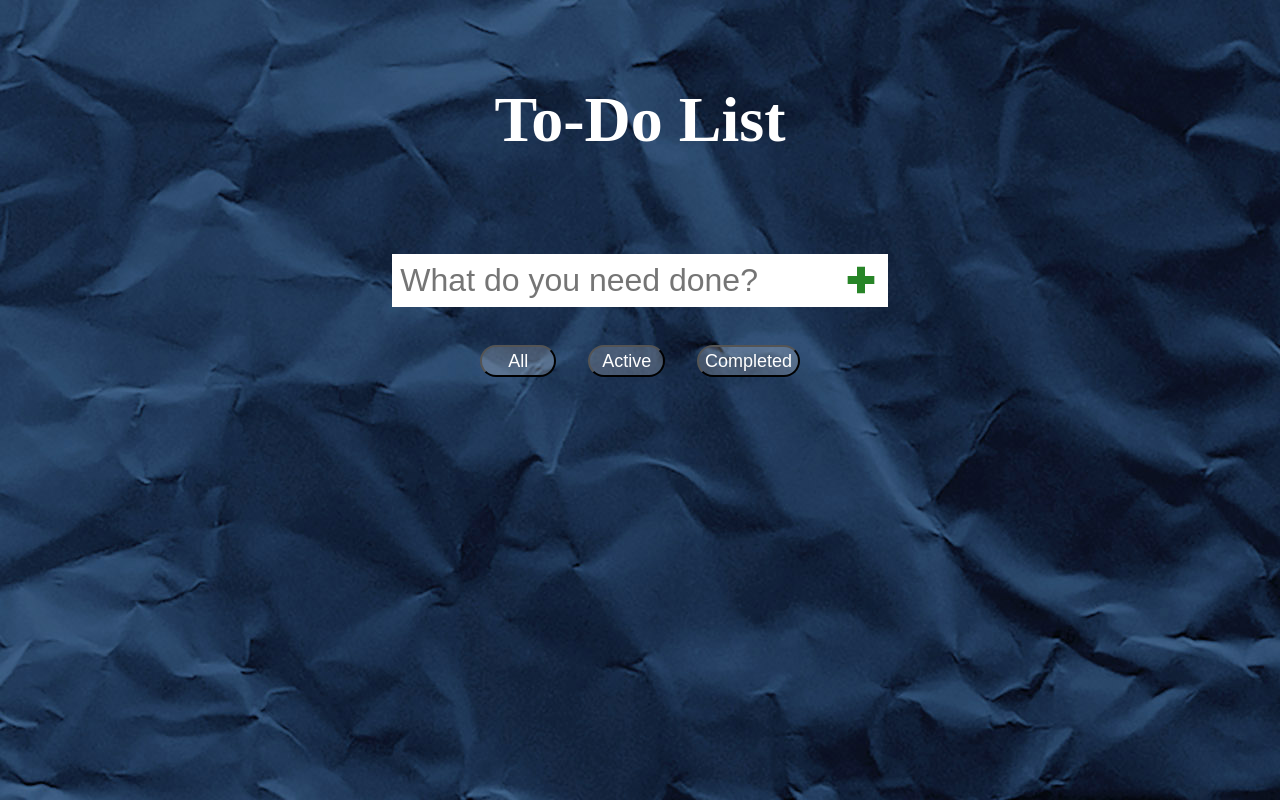
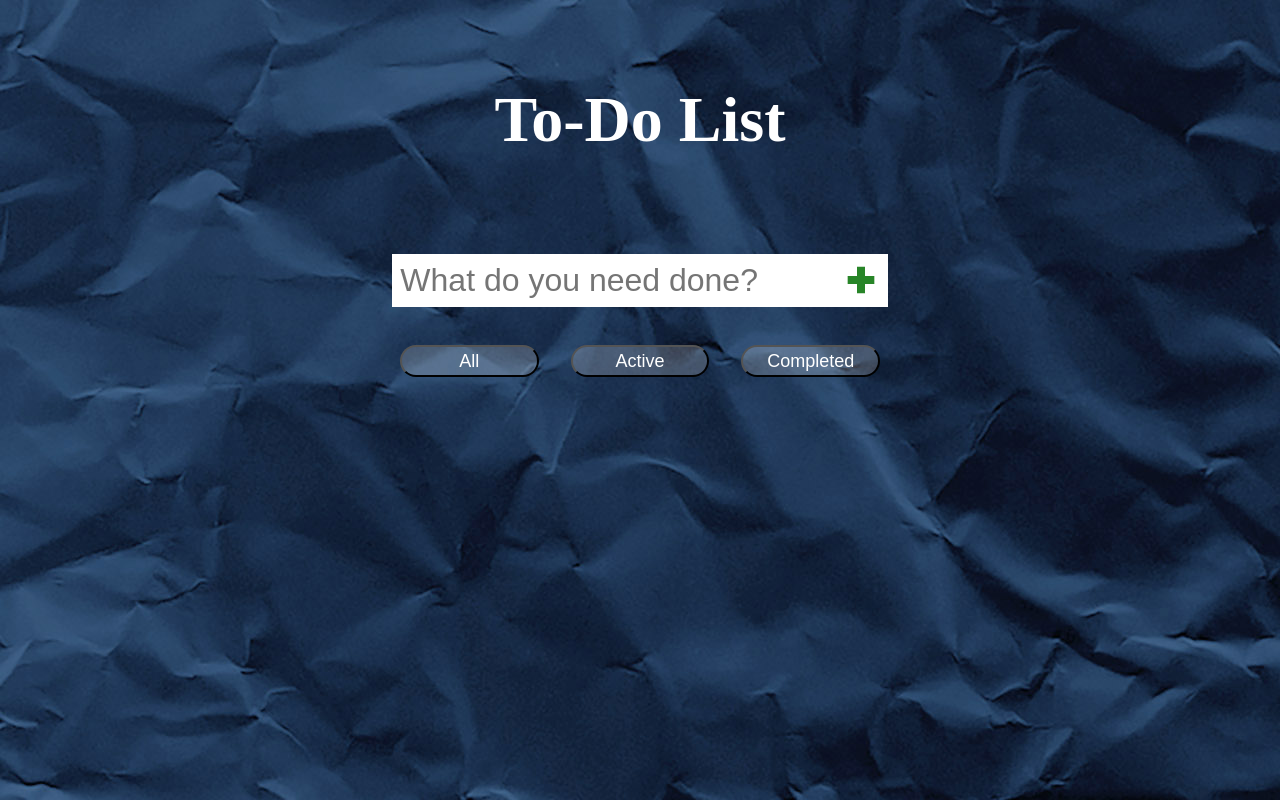
Before and after one commit to Chad-Powellv1/react-todo, a React (Create React App) app: page / in a window 1280 px wide. Built offline with nearby package versions, Linux system fonts and the light colour scheme.

Commit message:
update button hover effects

```diff
--- a/src/App.css
+++ b/src/App.css
@@ -14,7 +14,7 @@
 .button {
     justify-content: center;
     align-items: center;
-    width: 20rem;
+    width: 30rem;
     height: 2rem;
     border-radius: 25px;
     color: white;
@@ -23,7 +23,5 @@
 
 button:hover {
     background: linear-gradient(90deg,transparent,rgba(255,255,255,.4),transparent);
-	transition: 0.5s;
-	transition-delay: 0.5s;
-    border-radius: 25px;
+
 }
--- a/src/components/form.css
+++ b/src/components/form.css
@@ -54,8 +54,5 @@
 
 .addBtn:hover {
 	background: rgba(255, 255, 255, 0.2);
-	box-shadow: 0 4px 30px rgba(0, 0, 0, 0.1);
-	backdrop-filter: blur(5px);
-	-webkit-backdrop-filter: blur(5px);
-	border: 1px solid rgba(255, 255, 255, 0.3);
+
 }
```
